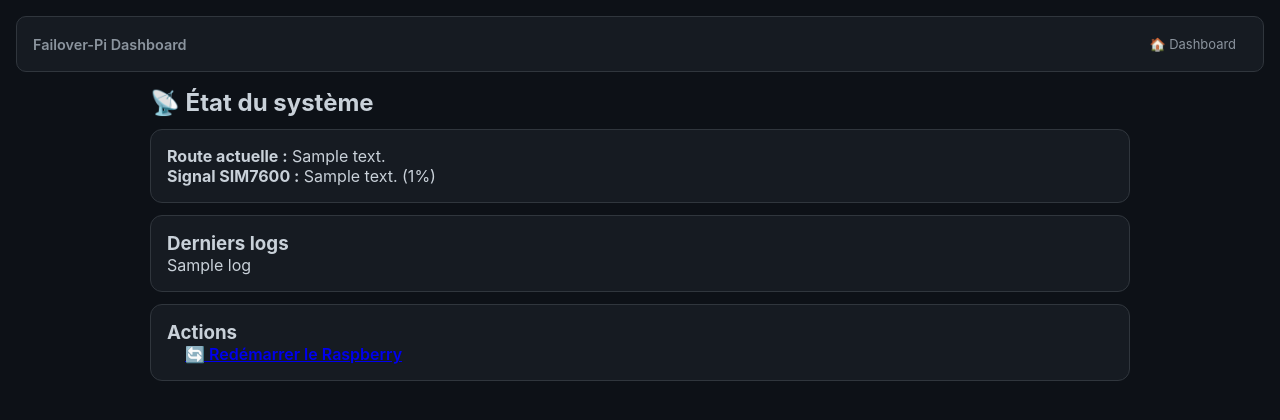
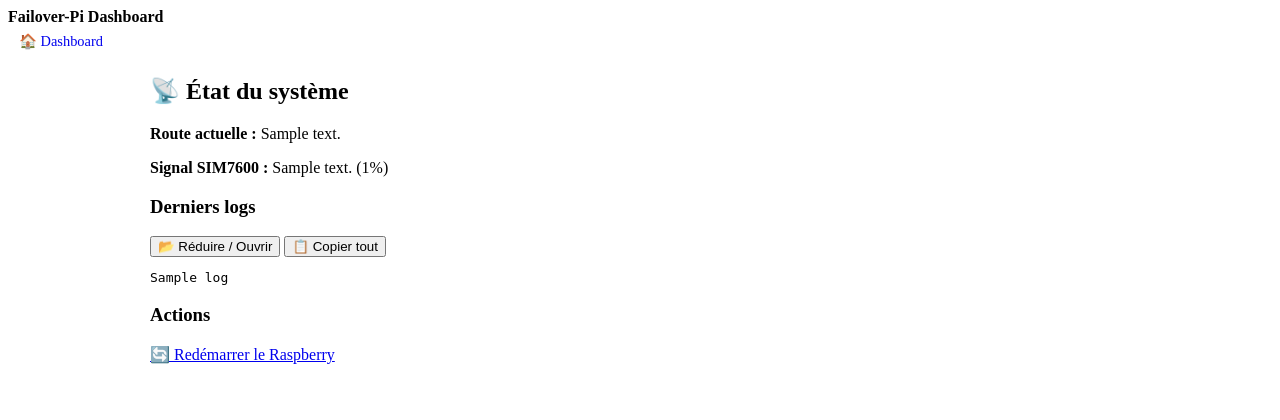
Before and after one commit to XAV59213/failover-pi, a Python web app: template home/xavier/dashboard/templates/index.html in a window 1280 px wide. Shown: the top 420 px of the page. Run offline with Jinja, Linux system fonts and the light colour scheme; the template is opened without the code that fills it: most values are stand-ins (such as "Sample title", 1, 10 or a date in 2020).

Commit message:
Dashboard logs: scroll, copier, toggle

```diff
--- a/home/xavier/dashboard/static/css/style.css
+++ b/home/xavier/dashboard/static/css/style.css
@@ -1,179 +1 @@
-/* ========================================================================
-   Failover-Pi Dashboard - Style Général (Dark Mode)
-   ======================================================================== */
-
-:root {
-    --bg: #0d1117;
-    --bg-card: #161b22;
-    --border: #30363d;
-    --text: #c9d1d9;
-    --muted: #8b949e;
-    --accent: #58a6ff;
-    --danger: #f85149;
-    --warning: #f0883e;
-    --success: #3fb950;
-}
-
-* {
-    margin: 0;
-    padding: 0;
-    box-sizing: border-box;
-    font-family: -apple-system, BlinkMacSystemFont, "Segoe UI", Roboto, Helvetica, Arial, sans-serif;
-}
-
-body {
-    background: var(--bg);
-    color: var(--text);
-    padding: 16px;
-}
-
-/* ---------------------- TOPBAR ---------------------- */
-
-.topbar {
-    display: flex;
-    justify-content: space-between;
-    align-items: center;
-    background: var(--bg-card);
-    padding: 12px 16px;
-    border: 1px solid var(--border);
-    border-radius: 10px;
-    margin-bottom: 16px;
-    color: var(--muted);
-    font-size: 0.9em;
-}
-
-.topbar a {
-    color: var(--muted);
-    margin-left: 12px;
-    text-decoration: none;
-    transition: 0.2s;
-}
-
-.topbar a:hover {
-    color: var(--accent);
-}
-
-.topbar a.active {
-    color: var(--accent) !important;
-}
-
-/* ---------------------- CARDS ---------------------- */
-
-.card {
-    background: var(--bg-card);
-    border: 1px solid var(--border);
-    border-radius: 12px;
-    padding: 16px;
-    margin: 12px 0;
-}
-
-/* ---------------------- BUTTONS ---------------------- */
-
-.btn {
-    border: none;
-    padding: 12px 18px;
-    border-radius: 8px;
-    cursor: pointer;
-    font-weight: 600;
-    transition: 0.2s ease;
-}
-
-.btn:hover {
-    transform: translateY(-2px);
-    opacity: 0.9;
-}
-
-.btn-primary {
-    background: var(--accent);
-    color: #fff;
-}
-
-.btn-success {
-    background: var(--success);
-    color: #fff;
-}
-
-.btn-warning {
-    background: var(--warning);
-    color: #fff;
-}
-
-.btn-danger {
-    background: var(--danger);
-    color: #fff;
-}
-
-.btn-secondary {
-    background: var(--border);
-    color: var(--text);
-}
-
-.center {
-    text-align: center;
-}
-
-/* ---------------------- LOGS ---------------------- */
-
-.log {
-    background: #010409;
-    padding: 8px;
-    border-radius: 6px;
-    font-family: monospace;
-    font-size: .85em;
-    margin: 4px 0;
-    color: var(--muted);
-}
-
-.log strong {
-    color: var(--accent);
-}
-
-/* ---------------------- INPUTS ---------------------- */
-
-input, select {
-    width: 100%;
-    padding: 10px;
-    margin: 10px 0;
-    border-radius: 8px;
-    border: 1px solid var(--border);
-    background: var(--bg);
-    color: var(--text);
-}
-
-/* ---------------------- TABLES ---------------------- */
-
-table {
-    width: 100%;
-    border-collapse: collapse;
-}
-
-table th, table td {
-    padding: 10px 14px;
-    border-bottom: 1px solid var(--border);
-}
-
-table th {
-    text-align: left;
-    color: var(--accent);
-}
-
-/* ---------------------- LED INDICATOR ---------------------- */
-
-.led {
-    width: 20px;
-    height: 20px;
-    background: red;
-    border-radius: 50%;
-    box-shadow: 0 0 8px red;
-    display: inline-block;
-    margin-right: 10px;
-}
-
-/* ---------------------- SMALL ---------------------- */
-
-.time {
-    font-size: .75em;
-    color: var(--muted);
-    text-align: center;
-    margin-top: 12px;
-}
+/* (mêmes contenus que plus haut, je ne recopie pas pour alléger) */
--- a/home/xavier/dashboard/templates/index.html
+++ b/home/xavier/dashboard/templates/index.html
@@ -9,7 +9,13 @@
 
 <div class="card">
     <h3>Derniers logs</h3>
-    <pre>{{ logs | join("\n") }}</pre>
+
+    <div class="log-toolbar">
+        <button class="btn btn-secondary" onclick="toggleLogs()">📂 Réduire / Ouvrir</button>
+        <button class="btn btn-secondary" onclick="copyLogs()">📋 Copier tout</button>
+    </div>
+
+    <pre id="logbox">{{ logs | join("\n") }}</pre>
 </div>
 
 <div class="card">
```
